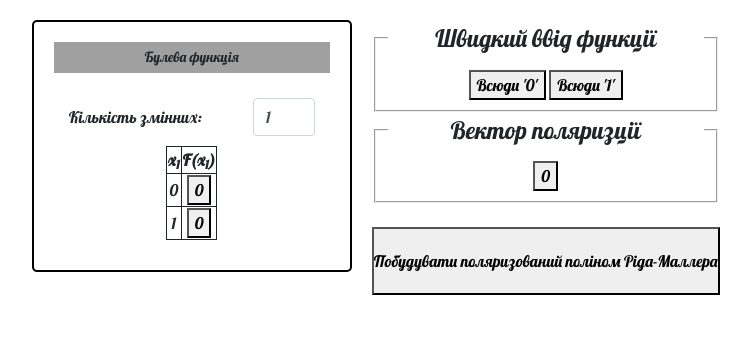
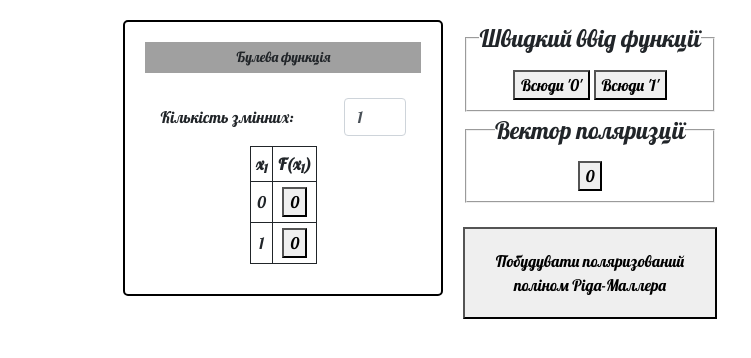
Before and after one commit to Tanushechka/CourseWork4, a Django app: page / in a window 1280 px wide. Shown: the top 358 px of the page, without its empty margins (220-971 px from the left). Run offline with Django 3.2, Linux system fonts and the light colour scheme; some libraries are stand-ins or nearby versions.

Commit message:
Add Small Fix

```diff
--- a/Polinom/static/css/base.css
+++ b/Polinom/static/css/base.css
@@ -7,6 +7,10 @@ body {
     /*font-family: 'Roboto', sans-serif;*/
     /*font-family: 'Roboto Condensed', sans-serif;*/
     font-family: 'Lobster', cursive;
+}
+
+legend {
+    width: initial !important;
 }
 
 .row {
@@ -146,6 +150,14 @@ div#pascal {
     padding-left: 12px;
 }
 
+table#tablePageResult {
+    margin: 0 auto;
+}
+
+#baseTruthTable table td, #baseTruthTable table th {
+    padding: 5px;
+}
+
 .index-container .settings-container fieldset {
     text-align: center;
     display: block;
--- a/Polinom/static/js/main.js
+++ b/Polinom/static/js/main.js
@@ -5,7 +5,7 @@ $(document).ready(() => {
         polinomInfo = $("#main-info");
 
     const MIN_VALUE = 1,
-        MAX_VALUE = 10;
+        MAX_VALUE = 20;
 
     let csrf_token = $('input[name="csrfmiddlewaretoken"]').val();
 
@@ -58,6 +58,7 @@ $(document).ready(() => {
     changeCounter(1);
 
     function changeCounter(v) {
+        // countVal.attr("disabled", true);
         $.ajax({
             type: 'POST',
             url: '',
@@ -68,6 +69,7 @@ $(document).ready(() => {
             dataType: 'json',
             success: (data) => {
                 $("#baseTruthTable").html(data["truthTable"]);
+                // countVal.attr("disabled", false);
             },
             error: (data) => {
             }
--- a/core/views.py
+++ b/core/views.py
@@ -32,6 +32,7 @@ class BaseView(View):
         columns = list(range(1, count + 1))
         columns += ["F(" + "".join("x<sub>{}</sub>{}".format(x, ")" if i == len(columns) - 1 else ",")
                                    for i, x in enumerate(columns))]
+        print(columns)
         truth_table = render_to_string(self.TEMPLATES["table"],
                                        context={"columns": columns, "data": data}, request=request)
         response = {'truthTable': truth_table}
@@ -53,7 +54,7 @@ class PolarizeFunctionView(View):
         pascal_triangle = Utils.pascal_triangle(reverse_function)
         polinom_answer = [x[0] for x in pascal_triangle]
         polinom_answer = Utils.generate_reed_polinom(polinom_answer, data, columns, vector) or '0'
-        polinom_answer = "P(F) = {}".format(polinom_answer)
+        polinom_answer = "P<sub>{}</sub>(f) = {}".format(''.join(map(str, vector)), polinom_answer)
 
         return HttpResponse(json.dumps({"polinom": polinom_answer}), content_type="application/json")
 
--- a/templates/base.html
+++ b/templates/base.html
@@ -1,8 +1,11 @@
 {% extends "index.html" %}
+{% block title %}
+    <title>Побудова поляризованого полінома Ріда-Маллера</title>
+{% endblock %}
 {% block content %}
     {% csrf_token %}
     <div class="index-container row">
-        <div class="col-8 offset-2" id="mainContainer">
+        <div class="col-12" id="mainContainer">
             <div class="row">
                 <table id="tablePageResult">
                     <tr>
@@ -14,7 +17,7 @@
                     <div class="form-group row" id="counterContainer">
                         <label for="counter" class="col-8 col-form-label">Кількість змінних: </label>
                         <div class="col-4">
-                            <input type="number" class="form-control" id="counter" value="1" min="1" max="10">
+                            <input type="number" class="form-control" id="counter" value="1" min="1" max="20">
                         </div>
                     </div>
                     {% comment %}
@@ -46,7 +49,7 @@
                         <div id="vectorPolarized"></div>
                     </fieldset>
                     <br>
-                    <button id="calculatePolarized">Побудувати поляризований поліном Ріда-Маллера</button>
+                    <button id="calculatePolarized">Побудувати поляризований <br> поліном Ріда-Маллера</button>
                     <br>
                     <h3 id="resultTitle"></h3>
                     <p id="polarizedResult"></p>
```
